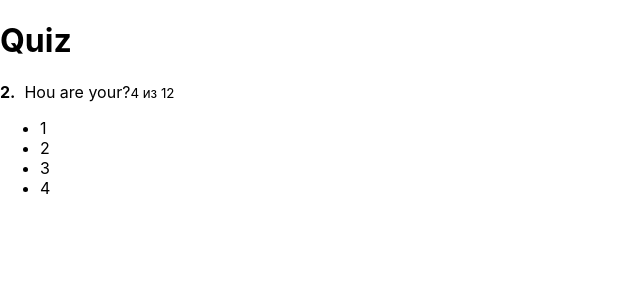
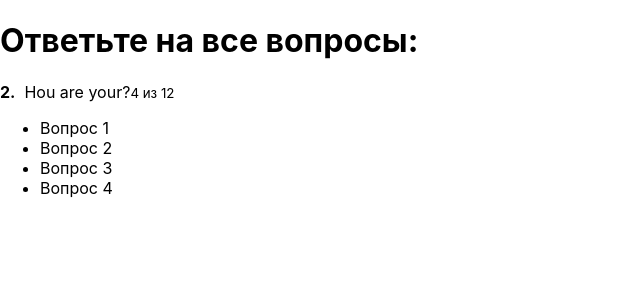
Before and after one commit to kraken1970/Quiz-react, a React app: page /quiz/1 in a window 1280 px wide. Shown: the top 300 px of the page, without its empty margins (0-640 px from the left). Built offline with nearby package versions, Linux system fonts and the light colour scheme.

Commit message:
add components ActiveQuiz>AnswersList>AnswerItem

```diff
--- a/src/components/ActiveQuiz/ActiveQuiz.jsx
+++ b/src/components/ActiveQuiz/ActiveQuiz.jsx
@@ -1,5 +1,6 @@
 import React from "react";
 import classes from "./ActiveQuiz.css";
+import AnswersList from "./AnswersList/AnswersList";
 
 const ActiveQuiz = props => {
   return (
@@ -11,12 +12,7 @@
 
         <small>4 из 12</small>
       </p>
-      <ul>
-        <li>1</li>
-        <li>2</li>
-        <li>3</li>
-        <li>4</li>
-      </ul>
+      <AnswersList answers={props.answers} />
     </div>
   );
 };
--- /dev/null
+++ b/src/components/ActiveQuiz/AnswersList/AnswerItem/AnswerItem.css
@@ -0,0 +1,12 @@
+.AnswerItem {
+  border: 1px solid #fff;
+  border-radius: 5px;
+  padding: 5px 10px;
+  margin-bottom: 5px;
+  cursor: pointer;
+  transition: background 0.3s ease-in-out;
+}
+
+.AnswerItem:hover {
+  background: rgba(255, 255, 255, 0.2);
+}
--- /dev/null
+++ b/src/components/ActiveQuiz/AnswersList/AnswerItem/AnswerItem.jsx
@@ -0,0 +1,8 @@
+import React from "react";
+import classes from "./AnswerItem.css";
+
+const AnswerItem = props => {
+  return <li className={classes.AnswerItem}>{props.answer.text}</li>;
+};
+
+export default AnswerItem;
--- /dev/null
+++ b/src/components/ActiveQuiz/AnswersList/AnswersList.css
@@ -0,0 +1,5 @@
+.AnswersList {
+  list-style: none;
+  margin: 0;
+  padding: 0;
+}
--- /dev/null
+++ b/src/components/ActiveQuiz/AnswersList/AnswersList.jsx
@@ -0,0 +1,13 @@
+import React from "react";
+import classes from "./AnswersList.css";
+import AnswerItem from "./AnswerItem/AnswerItem";
+
+const AnswersList = props => (
+  <ul className={classes.AnswersList}>
+    {props.answers.map((answer, index) => {
+      return <AnswerItem key={index} answer={answer} />;
+    })}
+  </ul>
+);
+
+export default AnswersList;
--- a/src/containers/Ouiz/Quiz.jsx
+++ b/src/containers/Ouiz/Quiz.jsx
@@ -4,15 +4,24 @@
 
 class Quiz extends Component {
   state = {
-    quiz: []
+    quiz: [
+      {
+        answers: [
+          { text: "Вопрос 1" },
+          { text: "Вопрос 2" },
+          { text: "Вопрос 3" },
+          { text: "Вопрос 4" }
+        ]
+      }
+    ]
   };
 
   render() {
     return (
       <div className={classes.Quiz}>
         <div className={classes.QuizWrapper}>
-          <h1>Quiz</h1>
-          <ActiveQuiz />
+          <h1>Ответьте на все вопросы:</h1>
+          <ActiveQuiz answers={this.state.quiz[0].answers} />
         </div>
       </div>
     );
```
